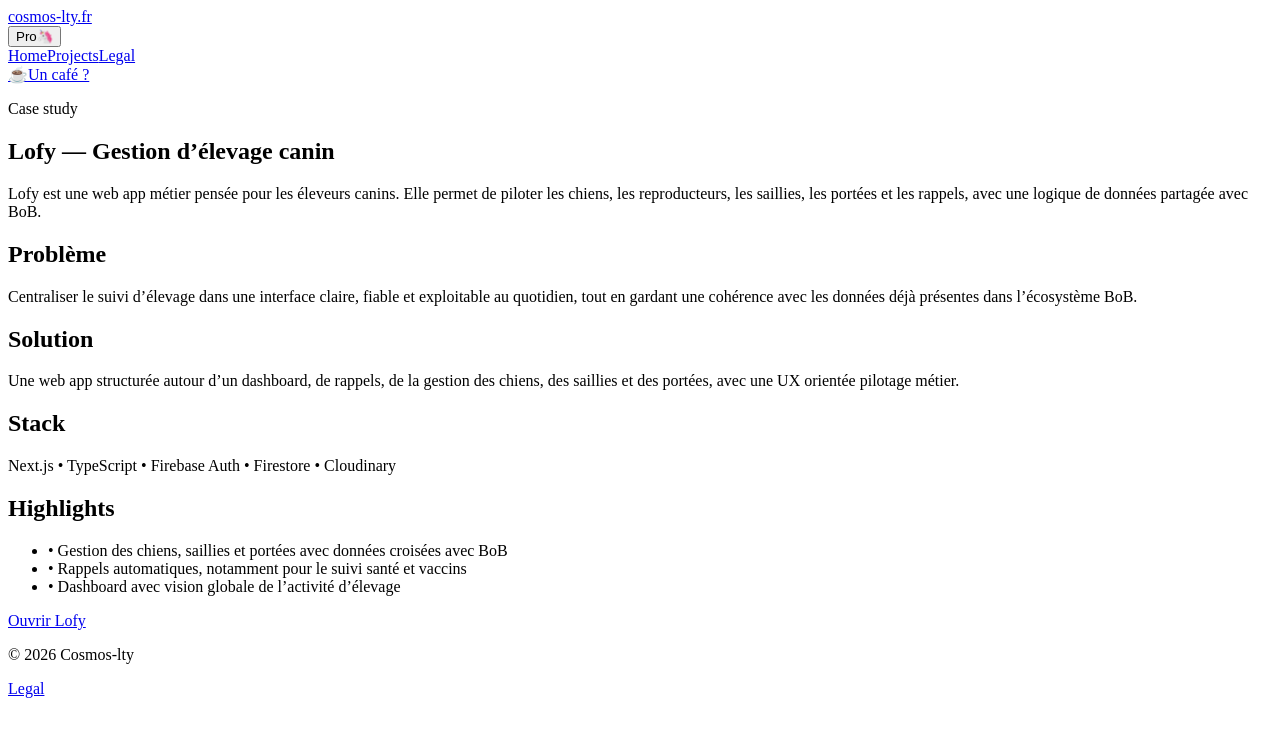
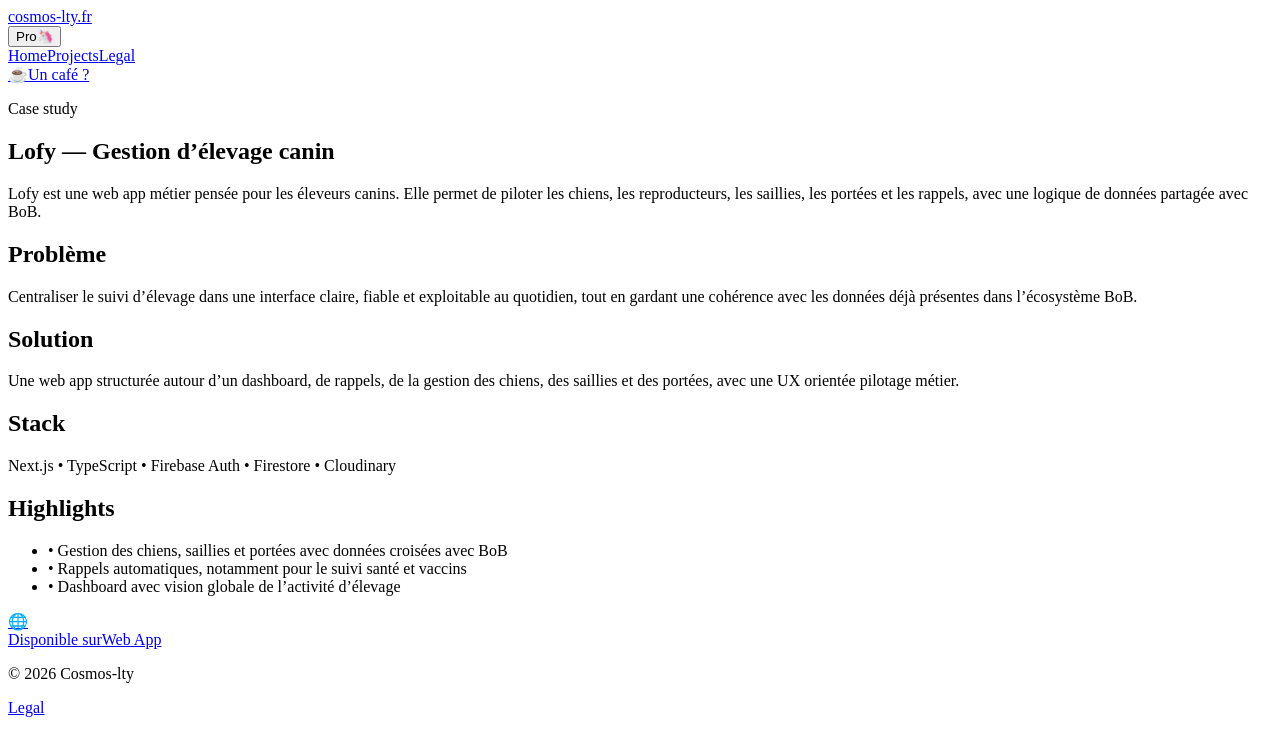
Before and after one commit to Laetitia-Bara/Portfolio, a Next.js app: page /lofy in a window 1280 px wide. Shown: the top 756 px of the page. Built offline with nearby package versions, Linux system fonts and the light colour scheme.

Commit message:
modif lien lofy

```diff
--- a/src/app/layout.tsx
+++ b/src/app/layout.tsx
@@ -1,6 +1,7 @@
 import type { Metadata } from "next";
 import Header from "../components/Header";
 import Footer from "../components/Footer";
+
 
 export const metadata: Metadata = {
   title: "Letty / Portfolio",
--- a/src/app/lofy/page.tsx
+++ b/src/app/lofy/page.tsx
@@ -53,9 +53,13 @@ export default function LofyCaseStudy() {
                             href="https://lofy.cosmos-lty.fr"
                             target="_blank"
                             rel="noopener noreferrer"
-                            className="rounded-xl border border-white/15 bg-white/5 px-4 py-2 text-sm text-zinc-100 transition hover:bg-white/10"
+                            className="flex items-center gap-3 rounded-xl bg-white/10 px-4 py-2 text-sm text-white backdrop-blur transition hover:bg-white/20"
                         >
-                            Ouvrir Lofy
+                            <div className="text-lg">🌐</div>
+                            <div className="flex flex-col leading-tight">
+                                <span className="text-xs text-zinc-300">Disponible sur</span>
+                                <span className="font-medium">Web App</span>
+                            </div>
                         </a>
                     </div>
                 </div>
--- a/src/app/page.tsx
+++ b/src/app/page.tsx
@@ -107,7 +107,7 @@ export default function HomePage() {
                 Recherche alternance 1 an — Full-Stack (La Capsule / formation DevOps).
               </p>
               <p className="mt-2 text-xs text-zinc-400">
-                Démarrage : ?? / <span className="text-zinc-300">2026</span> • Lieu : <span className="text-zinc-300">[Reims/Soissons]</span>
+                Démarrage : ?? / <span className="text-zinc-300">2026</span> • Lieu : <span className="text-zinc-300">[France]</span>
               </p>
             </div>
 
```
Also changed, not shown: src/app/projects/lofy/page.tsx (+6 -2 lines).
